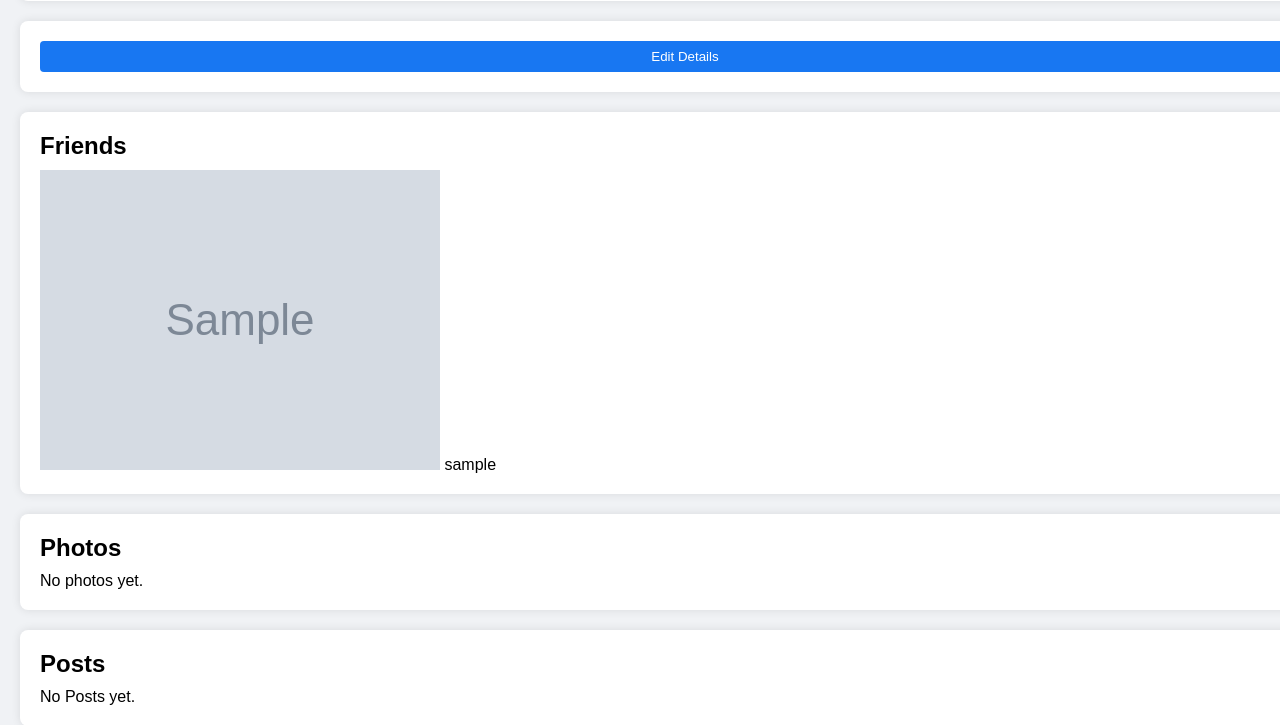
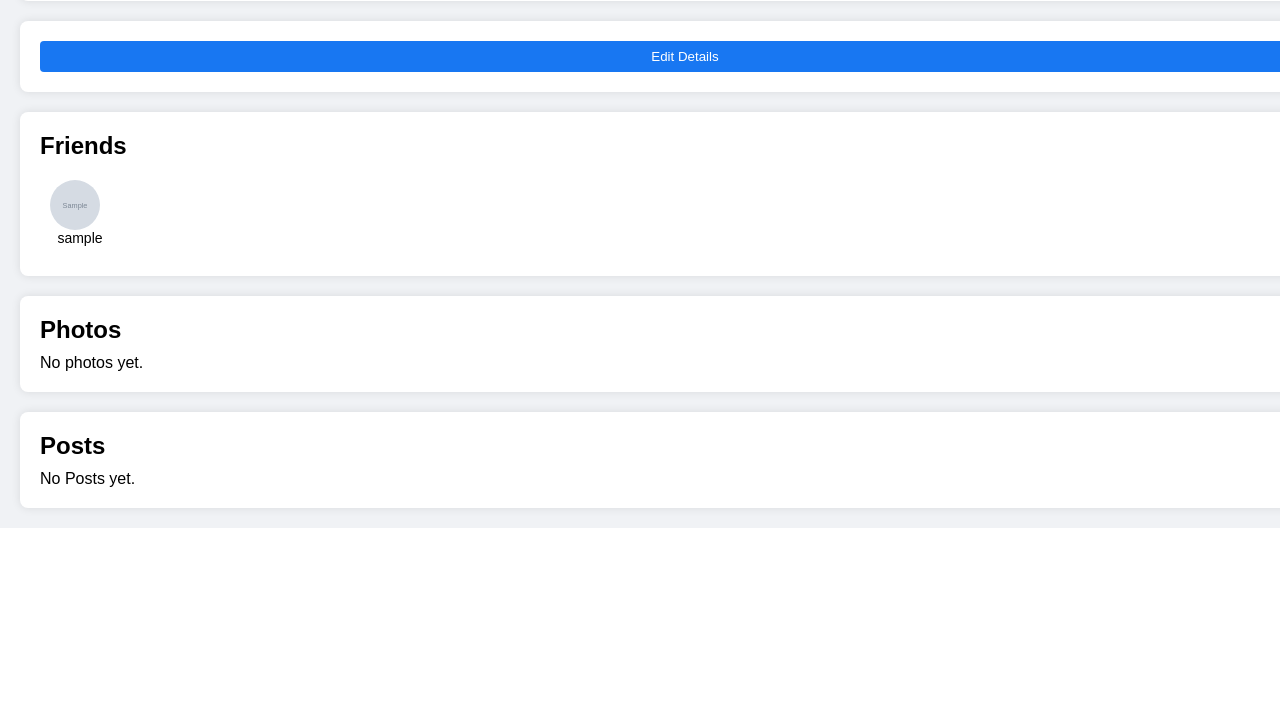
Before and after one commit to malithi19/Social-Network, a Django app: page /profile/1/ in a window 1280 px wide; the page is wider, and only the part inside the window is pictured. Shown: the part 585-1310 px from the top of that part. After the commit the page ends 1113 px from the top of that part, so only its background shows below. Run offline with Django 5.2, Linux system fonts and the light colour scheme; tables that the repository leaves empty hold one stand-in row (values such as "Sample post"); grey boxes marked "Sample" are stand-in pictures.

Commit message:
Change friend list format

```diff
--- a/social/Templates/profile.html
+++ b/social/Templates/profile.html
@@ -263,6 +263,31 @@
 
         .remove-btn:hover {
             background-color: #d32f2f;
+        }
+
+        .friends-list {
+            display: flex;
+            flex-wrap: wrap;
+        }
+
+        .friends-list img {
+            width: 50px;
+            height: 50px;
+            border-radius: 50%;
+            margin-right: 10px;
+        }
+
+        .friends-list span {
+            font-size: 14px;
+            display: block;
+            text-align: center;
+        }
+
+        .friend {
+            display: flex;
+            flex-direction: column;
+            align-items: center;
+            margin: 10px;
         }
     </style>
 </head>
--- a/social/views.py
+++ b/social/views.py
@@ -32,8 +32,10 @@ def edit_profile(req, pid):
     return render(req, "edit-profile.html",{'pid': pid})
 
 def friends(request):
-    users = User.objects.exclude(id=request.user.id)
-    friends = request.user.profile.friends.all()
+    user_profile = request.user.profile
+    friend_ids = user_profile.friends.values_list('id', flat=True)
+    users = User.objects.exclude(id=request.user.id).exclude(id__in=friend_ids)
+    friends = user_profile.friends.all()
     context = {
         'users': users,
         'friends': friends
```
Also changed, not shown: social/Templates/other_profile.html (+11 -5 lines).
